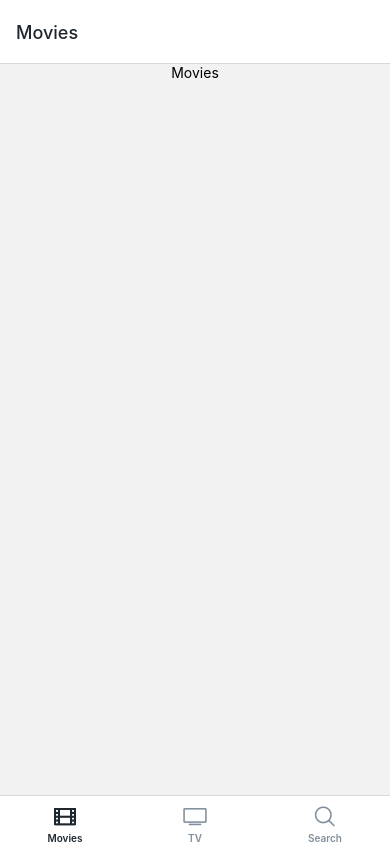
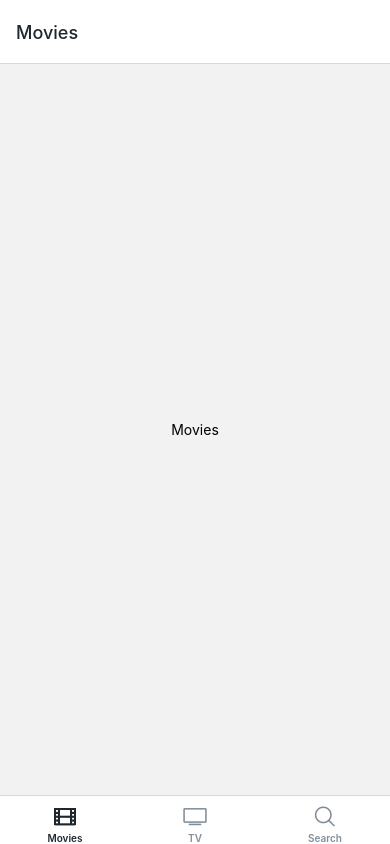
Before and after one commit to RspSang/noovies, a React Native app: screen /Tv in a window 390 px wide. Built offline with nearby package versions, Linux system fonts and the light colour scheme.

Commit message:
Tab and Stack

```diff
--- a/App.js
+++ b/App.js
@@ -4,6 +4,7 @@
 import { Ionicons } from "@expo/vector-icons";
 import { NavigationContainer } from "@react-navigation/native";
 import Tabs from "./navigation/Tabs";
+import Root from "./navigation/Root";
 
 SplashScreen.preventAutoHideAsync();
 
@@ -35,7 +36,7 @@
   }
   return (
     <NavigationContainer onReady={onLayoutRootView}>
-      <Tabs />
+      <Root />
     </NavigationContainer>
   );
 }
--- /dev/null
+++ b/navigation/Root.js
@@ -0,0 +1,14 @@
+import React from "react";
+import { createNativeStackNavigator } from "@react-navigation/native-stack";
+import Tabs from "./Tabs";
+import Stack from "./Stack";
+
+const Nav = createNativeStackNavigator();
+
+const Root = () => (
+  <Nav.Navigator screenOptions={{ presentation: "modal", headerShown: false }}>
+    <Nav.Screen name="Tabs" component={Tabs} />
+    <Nav.Screen name="Stack" component={Stack} />
+  </Nav.Navigator>
+);
+export default Root;
--- /dev/null
+++ b/navigation/Stack.js
@@ -0,0 +1,36 @@
+import React from "react";
+import { createNativeStackNavigator } from "@react-navigation/native-stack";
+import { Text, View, TouchableOpacity } from "react-native";
+import { YELLOW_COLOR } from "../colors";
+
+const ScreenOne = ({ navigation: { navigate } }) => (
+  <TouchableOpacity onPress={() => navigate("Two")}>
+    <Text>go to two</Text>
+  </TouchableOpacity>
+);
+const ScreenTwo = ({ navigation: { navigate } }) => (
+  <TouchableOpacity onPress={() => navigate("Three")}>
+    <Text>go to three</Text>
+  </TouchableOpacity>
+);
+const ScreenThree = ({ navigation: { navigate } }) => (
+  <TouchableOpacity onPress={() => navigate("Tabs", { screen: "Search" })}>
+    <Text>Go to search</Text>
+  </TouchableOpacity>
+);
+
+const NativeStack = createNativeStackNavigator();
+
+const Stack = () => (
+  <NativeStack.Navigator
+    screenOptions={{
+      headerBackTitleVisible: false,
+    }}
+  >
+    <NativeStack.Screen name="One" component={ScreenOne} />
+    <NativeStack.Screen name="Two" component={ScreenTwo} />
+    <NativeStack.Screen name="Three" component={ScreenThree} />
+  </NativeStack.Navigator>
+);
+
+export default Stack;
--- a/package.json
+++ b/package.json
@@ -11,6 +11,7 @@
   "dependencies": {
     "@react-navigation/bottom-tabs": "^6.4.0",
     "@react-navigation/native": "^6.0.13",
+    "@react-navigation/native-stack": "^6.9.7",
     "expo": "~47.0.5",
     "expo-app-loading": "~2.1.1",
     "expo-asset": "~8.6.2",
--- a/screens/Movies.js
+++ b/screens/Movies.js
@@ -1,9 +1,12 @@
-import { View, Text } from "react-native";
+import React from "react";
+import { TouchableOpacity, Text } from "react-native";
 
-const Movies = () => (
-  <View style={{ fles: 1, justifyContent: "center", alignItems: "center" }}>
+const Movies = ({ navigation: { navigate } }) => (
+  <TouchableOpacity
+    onPress={() => navigate("Stack", { screen: "Three" })}
+    style={{ flex: 1, justifyContent: "center", alignItems: "center" }}
+  >
     <Text>Movies</Text>
-  </View>
+  </TouchableOpacity>
 );
-
 export default Movies;
```
Also changed, not shown: 2 other files (tests, documents, lock files or other folders).
